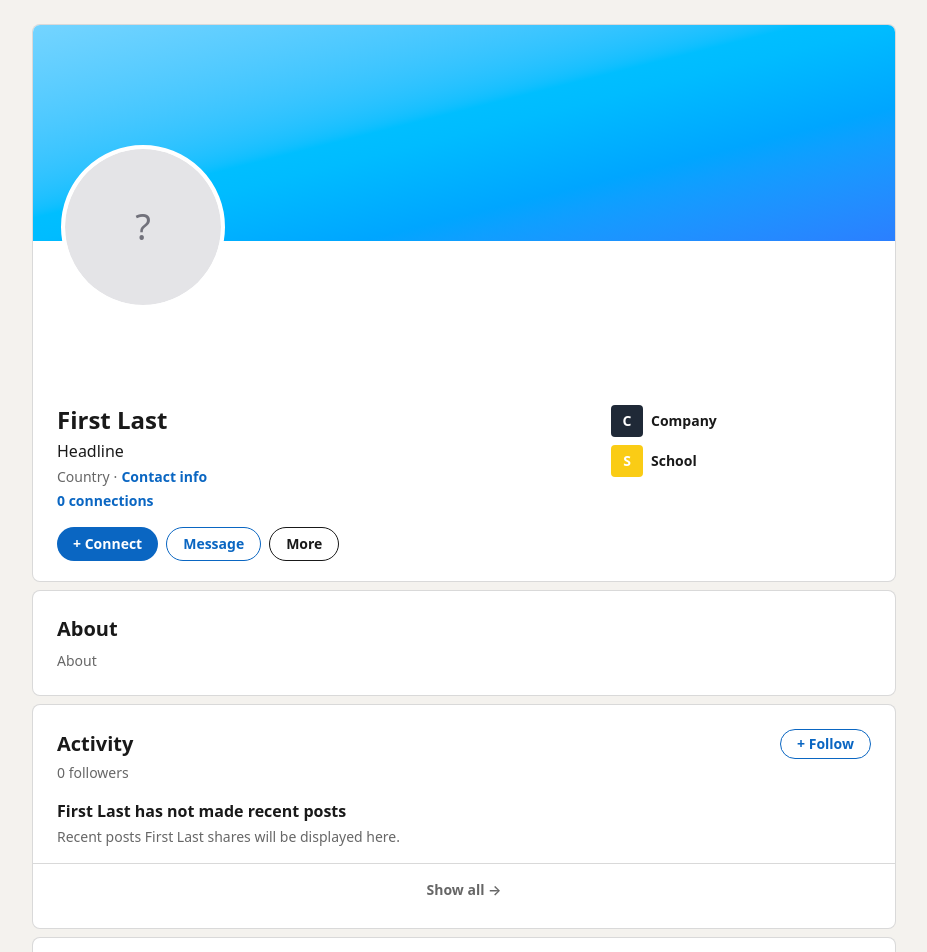
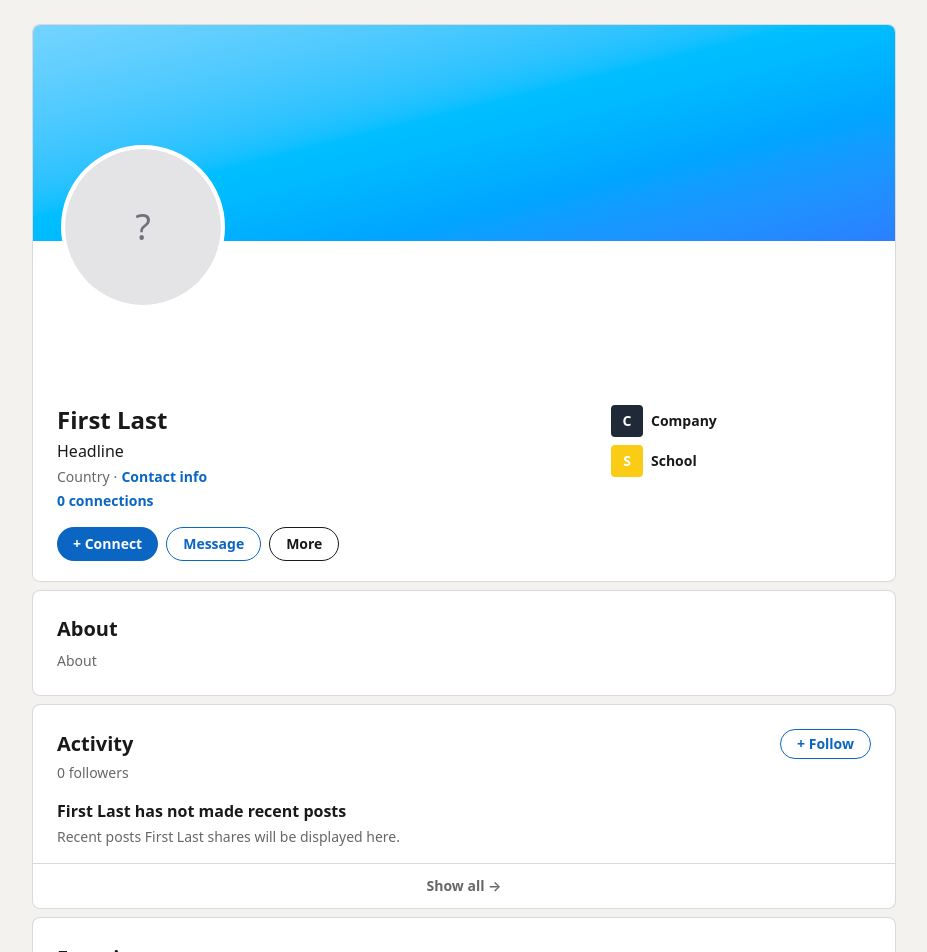
Before and after one commit to dooneygit/mockedin, a Next.js app: page / in a window 1280 px wide. Shown: the top 952 px of the page, without its empty margins (176-1103 px from the left). Built offline with nearby package versions, Linux system fonts and the light colour scheme.

Commit message:
match show all button styling and editable follower count

```diff
--- a/app/Profile.tsx
+++ b/app/Profile.tsx
@@ -185,6 +185,7 @@ export default function Profile() {
   );
   const [location, setLocation] = useState("Country");
   const [connections, setConnections] = useState("0");
+  const [followers, setFollowers] = useState("0");
 
   const [about, setAbout] = useState("About");
 
@@ -378,7 +379,7 @@ export default function Profile() {
       </section>
 
       {/* Activity */}
-      <section className="li-card p-6">
+      <section className="li-card p-6 flex flex-col">
         <div className="flex items-center justify-between">
           <h2 className="text-xl font-semibold">Activity</h2>
           <button
@@ -389,14 +390,18 @@ export default function Profile() {
           </button>
         </div>
         <p className="mt-1 text-sm text-[var(--li-text-secondary)]">
-          {connections} followers
+          <EditableText
+            ariaLabel="Connection count"
+            value={followers}
+            onChange={setFollowers}
+          />{" "}
+          followers
         </p>
         <p className="mt-4 font-semibold">{name} has not made recent posts</p>
         <p className="mt-1 text-sm text-[var(--li-text-secondary)]">
           Recent posts {name} shares will be displayed here.
         </p>
-        <div className="mt-4 -mx-6 border-t border-[var(--li-border)]" />
-        <button className="mt-3 w-full text-center text-sm font-semibold text-[var(--li-text-secondary)] hover:bg-black/5 rounded py-1">
+        <button className="mt-4 -mx-6 -mb-6 border-t border-[var(--li-border)] py-3 text-center text-sm font-semibold text-[var(--li-text-secondary)] hover:bg-black/5 rounded-b-lg">
           Show all →
         </button>
       </section>
```
